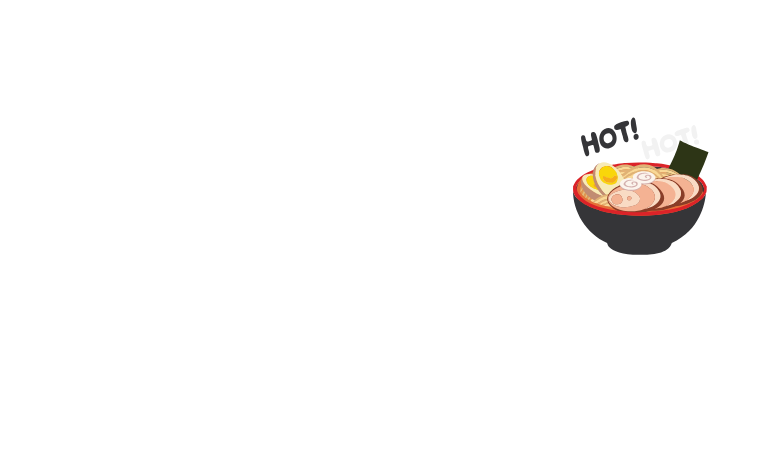
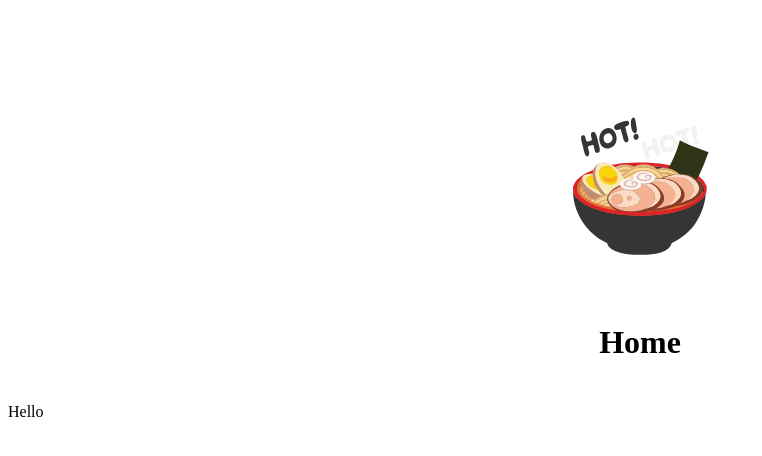
Before and after one commit to sydrawat01/bon-apetit, a React app in the folder client/: page / in a window 1280 px wide. Shown: the top 456 px of the page, without its empty margins (0-762 px from the left). Built offline with nearby package versions, Linux system fonts and the light colour scheme.

Commit message:
Implement react router

```diff
--- a/client/package.json
+++ b/client/package.json
@@ -32,6 +32,7 @@
     "@pmmmwh/react-refresh-webpack-plugin": "^0.5.5",
     "@types/react": "^18.0.5",
     "@types/react-dom": "^18.0.1",
+    "@types/react-router-dom": "^5.3.3",
     "@typescript-eslint/eslint-plugin": "^5.19.0",
     "@typescript-eslint/parser": "^5.19.0",
     "babel-loader": "^8.2.4",
--- a/client/src/App.tsx
+++ b/client/src/App.tsx
@@ -1,15 +1,26 @@
 import { FC } from 'react'
-
+import { BrowserRouter, Route, Switch } from 'react-router-dom'
 import './styles/layout/layout.scss'
-
+import Landing from './components/Pages/Landing'
+import HomePage from './components/Pages/HomePage'
+import ForgotPassword from './components/Pages/ForgotPassword'
+import PageNotFound from './components/Pages/PageNotFound'
 import Spinner from './components/UI/Spinner'
 
 const App: FC = () => {
   return (
-    <>
-      <h1>{process.env.APP_TITLE}</h1>
-      <Spinner />
-    </>
+    <BrowserRouter>
+      <>
+        <h1>{process.env.APP_TITLE}</h1>
+        <Spinner />
+        <Switch>
+          <Route path="/" component={HomePage} exact />
+          <Route path="/landing" component={Landing} />
+          <Route path="/forgotpassword" component={ForgotPassword} />
+          <Route path="/404" component={PageNotFound} />
+        </Switch>
+      </>
+    </BrowserRouter>
   )
 }
 
--- /dev/null
+++ b/client/src/components/Pages/ForgotPassword.tsx
@@ -0,0 +1,7 @@
+import React, { FC } from 'react'
+
+const ForgotPassword: FC = () => {
+  return <div>ForgotPassword</div>
+}
+
+export default ForgotPassword
--- /dev/null
+++ b/client/src/components/Pages/HomePage.tsx
@@ -0,0 +1,12 @@
+import React, { FC } from 'react'
+
+const HomePage: FC = () => {
+  return (
+    <div>
+      <h1>Home</h1>
+      <p>Hello</p>
+    </div>
+  )
+}
+
+export default HomePage
--- /dev/null
+++ b/client/src/components/Pages/Landing.tsx
@@ -0,0 +1,7 @@
+import React, { FC } from 'react'
+
+const Landing: FC = () => {
+  return <div>Landing</div>
+}
+
+export default Landing
--- /dev/null
+++ b/client/src/components/Pages/PageNotFound.tsx
@@ -0,0 +1,7 @@
+import React, { FC } from 'react'
+
+const PageNotFound: FC = () => {
+  return <div>PageNotFound</div>
+}
+
+export default PageNotFound
```
Also changed, not shown: 2 other files (tests, documents, lock files or other folders).
